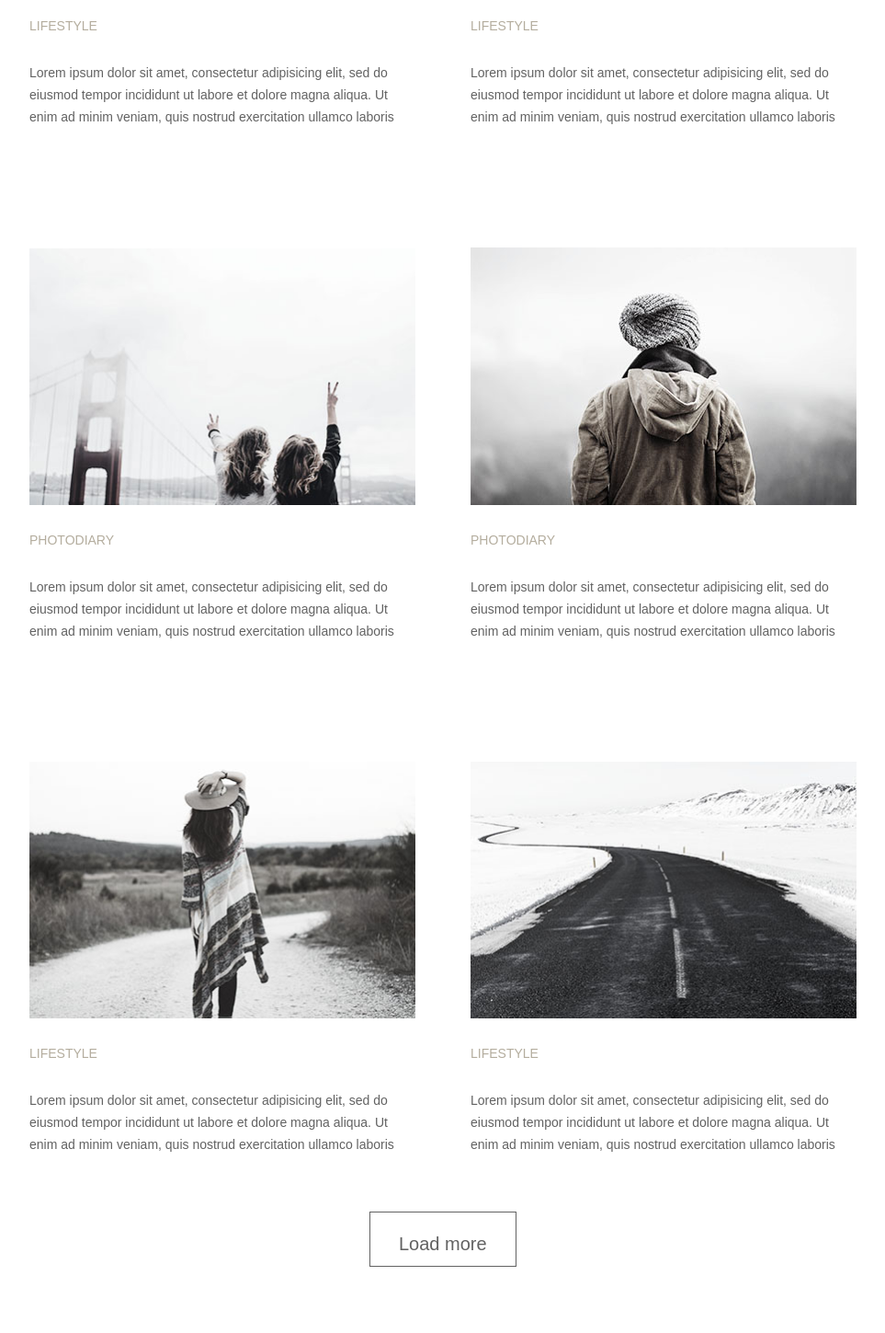
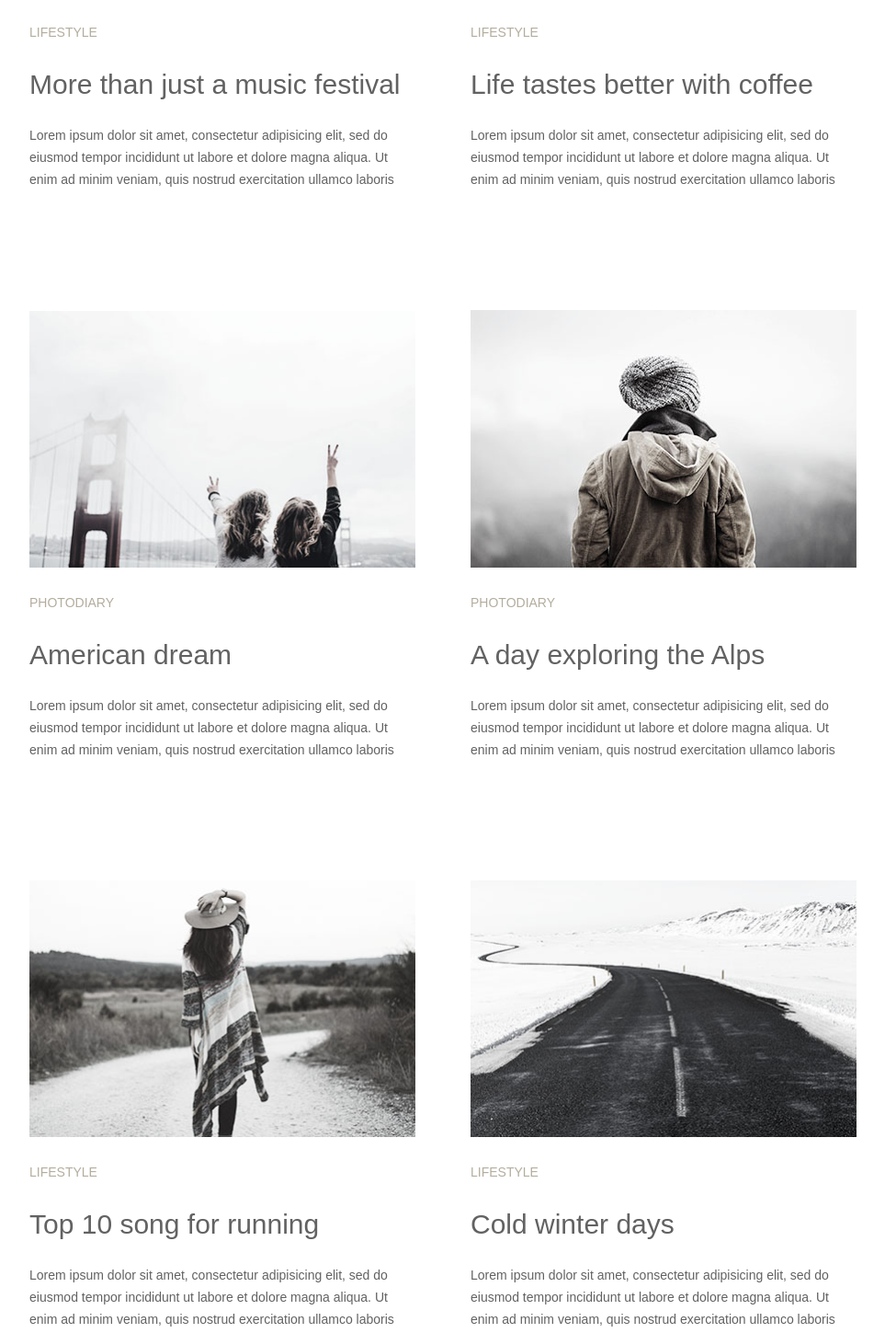
Before and after one commit to YevhenKonyk/module_3_hw, a plain HTML site: page index.html in a window 1280 px wide. Shown: the part 498-1947 px from the top of the page at 92% size, without its empty margins (158-1121 px from the left). Before the commit the page ends 1875 px from the top, so only its background shows below. Drawn offline with Linux system fonts and the light colour scheme.

Commit message:
Applied code review suggestions

```diff
--- a/css/styles.css
+++ b/css/styles.css
@@ -35,8 +35,8 @@ img {
 
 .site-navigation {
     list-style: none;
-    font-size: 20px;
     text-align: center;
+    font-size: 0;
     margin: 0;
     padding: 0;
     padding: 77px 0 105px 0;
@@ -52,6 +52,7 @@ img {
 
 .site-navigation a {
     color: #626262;
+    font-size: 20px;
     line-height: 24px;
     text-transform: uppercase;
     text-decoration: none;
@@ -93,6 +94,7 @@ img {
 /* Article */
 
 .article-img {
+    margin: 0;
     margin-bottom: 30px;
 }
 
@@ -101,13 +103,14 @@ img {
     font-size: 14px;
     line-height: 17px;
     text-transform: uppercase;
-
+    margin: 0;
     margin-bottom: 30px;
 }
 
 .article-title {
     font-size: 30px;
     line-height: 36px;
+    font-weight: 400;
 }
 
 .article-text {
--- a/index.html
+++ b/index.html
@@ -32,45 +32,49 @@
             <ul class="articles-list">
                 <li class="articles-list-item">
                     <article>
-                        <img src="img/lifestyle_1.jpg" alt="Lifestyle" width="420" height="280" class="article-img">
+                        <img class="article-img" src="img/lifestyle_1.jpg" alt="Lifestyle" width="420" height="280">
                         <p class="article-type">Lifestyle</p>
-                        <h2 class="article-title visually-hidden">More than just a music festival</h2>
+                        <h2 class="article-title">More than just a music festival</h2>
                         <p class="article-text">Lorem ipsum dolor sit amet, consectetur adipisicing elit, sed do eiusmod tempor incididunt ut labore
                         et dolore magna aliqua. Ut enim ad minim veniam, quis nostrud exercitation ullamco laboris</p>
                     </article>
                 </li>
+
                 <li class="articles-list-item">
                     <article>
                         <img src="img/lifestyle_2.jpg" alt="Lifestyle" width="420" height="280" class="article-img">
                         <p class="article-type">Lifestyle</p>
-                        <h2 class="article-title visually-hidden">Life tastes better with coffee</h2>
+                        <h2 class="article-title">Life tastes better with coffee</h2>
                         <p class="article-text">Lorem ipsum dolor sit amet, consectetur adipisicing elit, sed do eiusmod tempor incididunt ut labore
                         et dolore magna aliqua. Ut enim ad minim veniam, quis nostrud exercitation ullamco laboris</p>
                     </article>
                 </li>
+
                 <li class="articles-list-item">
                     <article>
                         <img src="img/Photodiary_1.jpg" alt="Photodiary" width="420" height="280" class="article-img">
                         <p class="article-type">Photodiary</p>
-                        <h2 class="article-title visually-hidden">American dream</h2>
+                        <h2 class="article-title">American dream</h2>
                         <p class="article-text">Lorem ipsum dolor sit amet, consectetur adipisicing elit, sed do eiusmod tempor incididunt ut labore
                         et dolore magna aliqua. Ut enim ad minim veniam, quis nostrud exercitation ullamco laboris</p>
                     </article>
                 </li>
+
                 <li class="articles-list-item">
                     <article>
                         <img src="img/Photodiary_2.jpg" alt="Photodiary" width="420" height="280" class="article-img">
                         <p class="article-type">Photodiary</p>
-                        <h2 class="article-title visually-hidden">A day exploring the Alps</h2>
+                        <h2 class="article-title">A day exploring the Alps</h2>
                         <p class="article-text">Lorem ipsum dolor sit amet, consectetur adipisicing elit, sed do eiusmod tempor incididunt ut labore
                         et dolore magna aliqua. Ut enim ad minim veniam, quis nostrud exercitation ullamco laboris</p>
                     </article>
                 </li>
+
                 <li class="articles-list-item">
                     <article>
                         <img src="img/lifestyle_3.jpg" alt="Lifestyle" width="420" height="280" class="article-img">
                         <p class="article-type">Lifestyle</p>
-                        <h2 class="article-title visually-hidden">Top 10 song for running</h2>
+                        <h2 class="article-title">Top 10 song for running</h2>
                         <p class="article-text">Lorem ipsum dolor sit amet, consectetur adipisicing elit, sed do eiusmod tempor incididunt ut labore
                         et dolore magna aliqua. Ut enim ad minim veniam, quis nostrud exercitation ullamco laboris</p>
                     </article>
@@ -80,15 +84,14 @@
                     <article>
                         <img src="img/lifestyle_4.jpg" alt="Lifestyle" width="420" height="280" class="article-img">
                         <p class="article-type">Lifestyle</p>
-                        <h2 class="article-title visually-hidden">Cold winter days</h2>
+                        <h2 class="article-title">Cold winter days</h2>
                         <p class="article-text">Lorem ipsum dolor sit amet, consectetur adipisicing elit, sed do eiusmod tempor incididunt ut labore
                         et dolore magna aliqua. Ut enim ad minim veniam, quis nostrud exercitation ullamco laboris</p>
                     </article>
                 </li>
             </ul>
 
-            <!-- <button class="load-more-btn">Load more</button> -->
-            <a href="#" class="load-more-btn">Load more</a>
+            <button class="load-more-btn">Load more</button>
         </section>
     </main>
 
```
